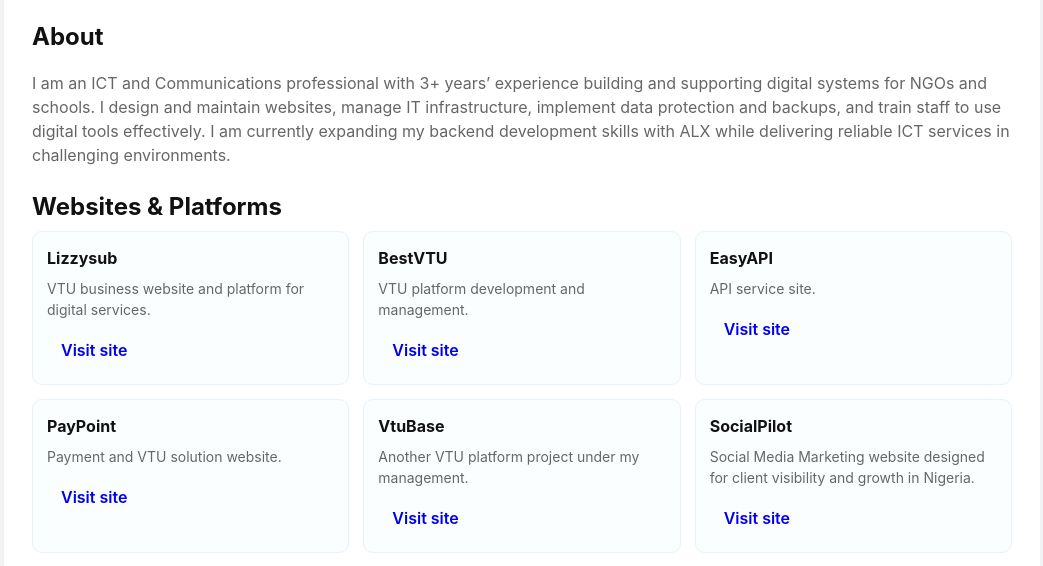
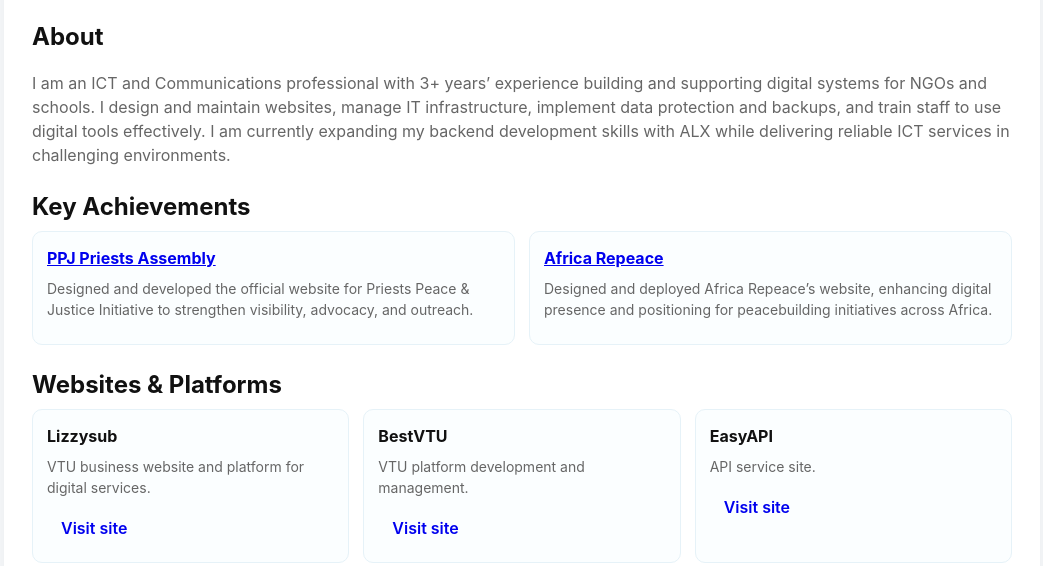
Before and after one commit to nickijosh/portfolio, a plain HTML site: page index.html in a window 1280 px wide. Shown: the part 224-790 px from the top of the page, without its empty margins (118-1161 px from the left). Drawn offline with Linux system fonts and the light colour scheme.

Commit message:
Updated achievement section

```diff
--- a/index.html
+++ b/index.html
@@ -53,6 +53,21 @@
     <section id="about">
       <h2 style="margin-bottom:6px">About</h2>
       <p class="muted">I am an ICT and Communications professional with 3+ years’ experience building and supporting digital systems for NGOs and schools. I design and maintain websites, manage IT infrastructure, implement data protection and backups, and train staff to use digital tools effectively. I am currently expanding my backend development skills with ALX while delivering reliable ICT services in challenging environments.</p>
+    </section>
+
+    <!-- Key Achievements Section -->
+    <section id="achievements">
+      <h2 style="margin-bottom:6px">Key Achievements</h2>
+      <div class="grid">
+        <article class="card">
+          <h3><a href="https://ppj.priestsassembly.org" target="_blank">PPJ Priests Assembly</a></h3>
+          <p class="small">Designed and developed the official website for Priests Peace & Justice Initiative to strengthen visibility, advocacy, and outreach.</p>
+        </article>
+        <article class="card">
+          <h3><a href="https://africarepeace.org" target="_blank">Africa Repeace</a></h3>
+          <p class="small">Designed and deployed Africa Repeace’s website, enhancing digital presence and positioning for peacebuilding initiatives across Africa.</p>
+        </article>
+      </div>
     </section>
 
     <section id="projects">
```
